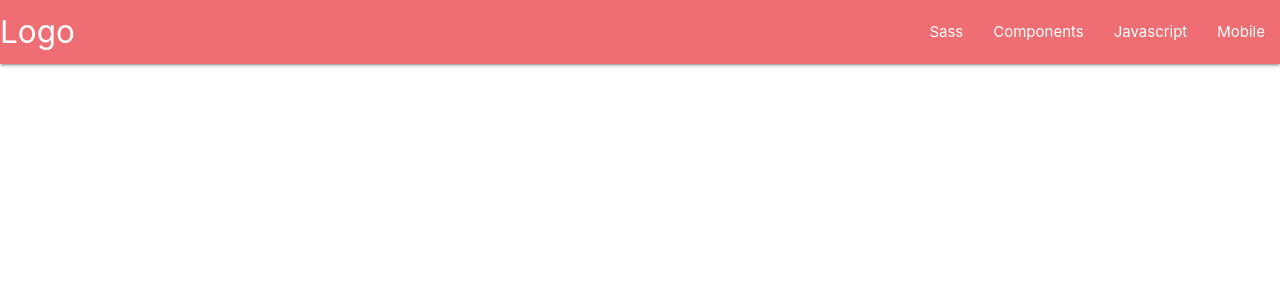
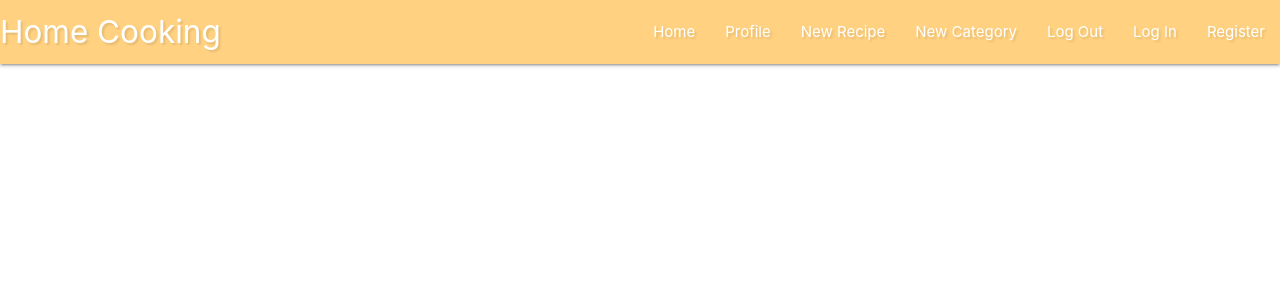
Before and after one commit to adnanmuhtadi/milestone-project-3, a Flask app: page / in a window 1280 px wide. Shown: the top 300 px of the page. Run offline with Flask 2, Linux system fonts and the light colour scheme; data that the repository does not hold is empty; some libraries are stand-ins or nearby versions.

Commit message:
Mod - added the navigation bar with amendments to the CSS

```diff
--- a/static/css/style.css
+++ b/static/css/style.css
@@ -0,0 +1,11 @@
+@import url('https://fonts.googleapis.com/css?family=Merriweather:100,200,300,400,500,600,700|Heebo:100,200,300,400,500,600,700');
+
+* {
+    margin: 0;
+    padding: 0;
+    border: 0;
+}
+
+.text-shadow {
+    text-shadow: 2px 2px 2px rgba(0, 0, 0, 0.1);
+}
--- a/templates/base.html
+++ b/templates/base.html
@@ -17,25 +17,33 @@
 </head>
 <body>
 
-      <nav>
+    <header>
+        <nav class="nav-extended text-shadow orange accent-1">
+            <!-- Top navbar -->
             <div class="nav-wrapper">
-      <a href="#!" class="brand-logo">Logo</a>
+            <a href="#!" class="brand-logo">Home Cooking</a>
             <a href="#" data-target="mobile-demo" class="sidenav-trigger"><i class="fas fa-bars"></i></a>
             <ul class="right hide-on-med-and-down">
+                <li><a href="#">Home</a></li>
+                <li><a href="#">Profile</a></li>
+                <li><a href="#">New Recipe</a></li>
+                <li><a href="#">New Category</a></li>
+                <li><a href="#">Log Out</a></li>
+                <li><a href="#">Log In</a></li>
+                <li><a href="#">Register</a></li>
+            </ul>
+            </div>
+        </nav>
+
+        <!-- Mobile sidenav -->
+        <ul class="sidenav" id="mobile-demo">
+            <li><h4 class="centre-align orange accent-1 text-darken-4">Task Manager</h4></li>
             <li><a href="sass.html">Sass</a></li>
             <li><a href="badges.html">Components</a></li>
             <li><a href="collapsible.html">Javascript</a></li>
             <li><a href="mobile.html">Mobile</a></li>
         </ul>
-    </div>
-  </nav>
-
-  <ul class="sidenav" id="mobile-demo">
-    <li><a href="sass.html">Sass</a></li>
-    <li><a href="badges.html">Components</a></li>
-    <li><a href="collapsible.html">Javascript</a></li>
-    <li><a href="mobile.html">Mobile</a></li>
-  </ul>
+    </header>
 
     {% block content %}
     {% endblock %}
```
Lines whose indentation alone changed are shown as unchanged.
